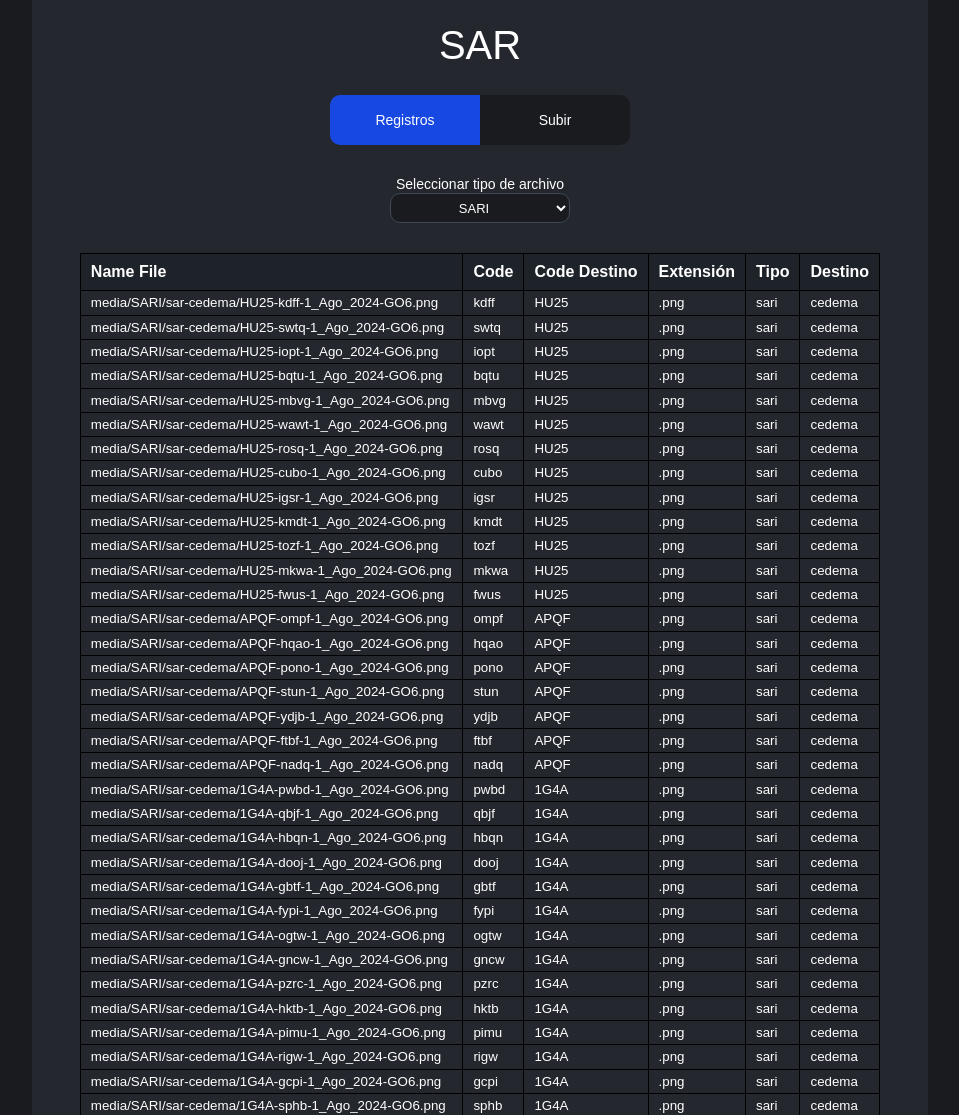
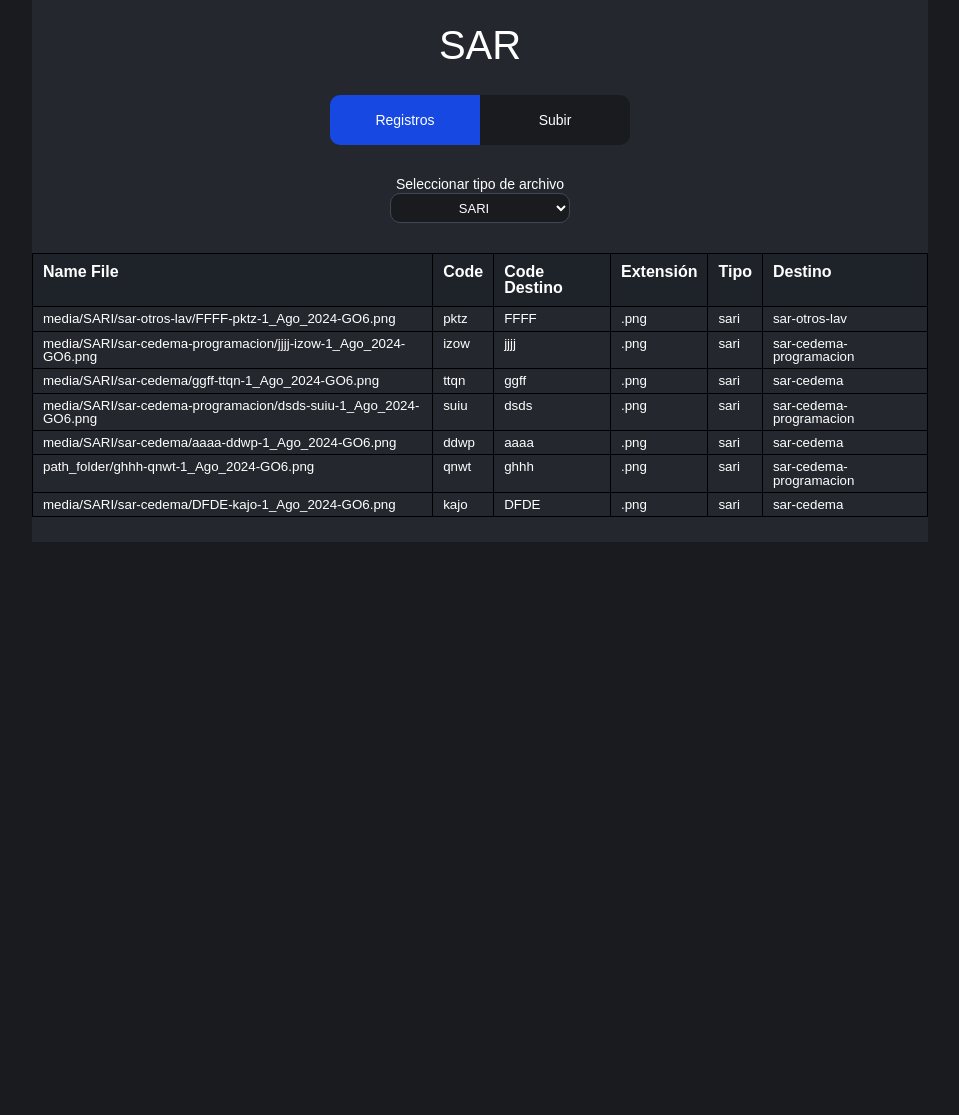
Before and after one commit to RTzm4d48/SAR, a Django app: page /registros/ in a window 1280 px wide. Shown: the top 1115 px of the page, without its empty margins (160-1119 px from the left). After the commit the page ends 542 px from the top, so only its background shows below. Run offline with Django 5.2, Linux system fonts and the light colour scheme; data comes from the database, SQL or seed files in the repository; both versions use the stored data as it was after the commit.

Commit message:
[feat][yo] sar - TaskSprint #10

```diff
--- a/APP_SAR/static/js/scripts_subir/main.js
+++ b/APP_SAR/static/js/scripts_subir/main.js
@@ -1,12 +1,10 @@
-import { preparation_file, paint_file, obtain_select } from './mainController.js';
+import { preparation_file, paint_file } from './mainController.js';
 import { UploadFileInDataBase } from './ApiService.js'
 
 // NOTE : EVENTOS
 document.getElementById('select_file').addEventListener('change', function(event){
     var file = event.target.files[0];
     var reader = new FileReader();
-
-    obtain_select();
 
     if (file) {
         paint_file(reader);
@@ -18,7 +16,6 @@ document.getElementById('select_file').addEventListener('change', function(event
 });
 
 document.getElementById('seleccion').addEventListener('change', function(e) {
-    obtain_select();
     preparation_file();
 });
 
--- a/APP_SAR/static/js/views.js
+++ b/APP_SAR/static/js/views.js
@@ -36,7 +36,7 @@ function codeInser_view(name_file, tipo, destino) {
     let video_codeInsert = '';
     let rar_codeInsert = '';
 
-    if (destino == 'cedema') {
+    if (destino.startsWith('sar-cedema')) {
         img_codeInsert = "<div class='cedema_img'>\n<a href='"+path+"' target='_blank'>\n<img src='"+path+"'>\n</a>\n</div>";
         audio_codeInsert = `
         <div>
@@ -57,7 +57,7 @@ function codeInser_view(name_file, tipo, destino) {
         <img style="height:300px" src="${path}">
         </div>
         `;
-    }else if (destino == 'otros') {
+    }else if (destino.startsWith('sar-otros')) {
         img_codeInsert = path;
         audio_codeInsert = path;
         video_codeInsert = path;
--- a/APP_SAR/templates/subir.html
+++ b/APP_SAR/templates/subir.html
@@ -6,8 +6,9 @@
     <div class="molecule_selection">
         <label for="seleccion">Carpeta Destino:</label>
         <select id="seleccion" name="seleccion">
-            <option value="cedema">sar-sedema</option>
-            <option value="otros">sar-otros</option>
+            <option value="sar-cedema-programacion">sar-cedema-programacion</option>
+            <option value="sar-cedema">sar-sedema</option>
+            <option value="sar-otros">sar-otros</option>
         </select>
     </div>
 </section>
--- a/APP_SAR/views.py
+++ b/APP_SAR/views.py
@@ -1,5 +1,8 @@
 from django.shortcuts import render
 from APP_SAR.models import sar
+
+from django.conf import settings
+import os
 
 from django.http import JsonResponse
 from django.views.decorators.csrf import csrf_exempt
@@ -65,32 +68,26 @@ def write_file(file_name, imgcapture, typeFile, destination):
         print(typeFile)
         print(destination)
 
-        path_file = ''
+        path_folder = ''
         if(typeFile == 'image'):
-            if(destination == 'cedema'):
-                path_file = f'media/SARI/sar-cedema/{file_name}'
-            elif(destination == 'otros'):
-                path_file = f'media/SARI/sar-otros/{file_name}'
+                path_folder = f'media/SARI/{destination}'
         elif(typeFile == 'audio'):
-            if(destination == 'cedema'):
-                path_file = f'media/SARA/sar-cedema/{file_name}'
-            elif(destination == 'otros'):
-                path_file = f'media/SARA/sar-otros/{file_name}'
+                path_folder = f'media/SARA/{destination}'
         elif(typeFile == 'video'):
-            if(destination == 'cedema'):
-                path_file = f'media/SARV/sar-cedema/{file_name}'
-            elif(destination == 'otros'):
-                path_file = f'media/SARV/sar-otros/{file_name}'
+                path_folder = f'media/SARV/{destination}'
         elif(typeFile == 'rar'):
-            if(destination == 'cedema'):
-                path_file = f'media/SARDA/sar-cedema/{file_name}'
-            elif(destination == 'otros'):
-                path_file = f'media/SARDA/sar-otros/{file_name}'
+                path_folder = f'media/SARDA/{destination}'
 
-        with open(f'APP_SAR/{path_file}', 'wb') as f:
+        if not os.path.exists(f'APP_SAR/{path_folder}'):
+            os.makedirs(f'APP_SAR/{path_folder}')
+        else:
+            print('El directorio static ya existe.')
+
+        with open(f'APP_SAR/{path_folder}/{file_name}', 'wb') as f:
             for chunk in imgcapture.chunks():
                 f.write(chunk)
-        return path_file
+
+        return f'{path_folder}/{file_name}'
 
 
 def insert_dataBase(file_name, typeFile, code_file, code_destino, extension, destino):
--- a/SAR/settings.py
+++ b/SAR/settings.py
@@ -77,7 +77,8 @@ WSGI_APPLICATION = 'SAR.wsgi.application'
 DATABASES = {
     'default': {
         'ENGINE': 'django.db.backends.sqlite3',
-        'NAME': BASE_DIR / 'db.sqlite3',
+        # 'NAME': BASE_DIR / 'db.sqlite3',
+        'NAME': BASE_DIR / 'db_produccion.sqlite3',
     }
 }
 
```
Also changed, not shown: APP_SAR/static/js/scripts_subir/mainController.js (+1 -16 lines), db_produccion.sqlite3 (added), 1 other file.
